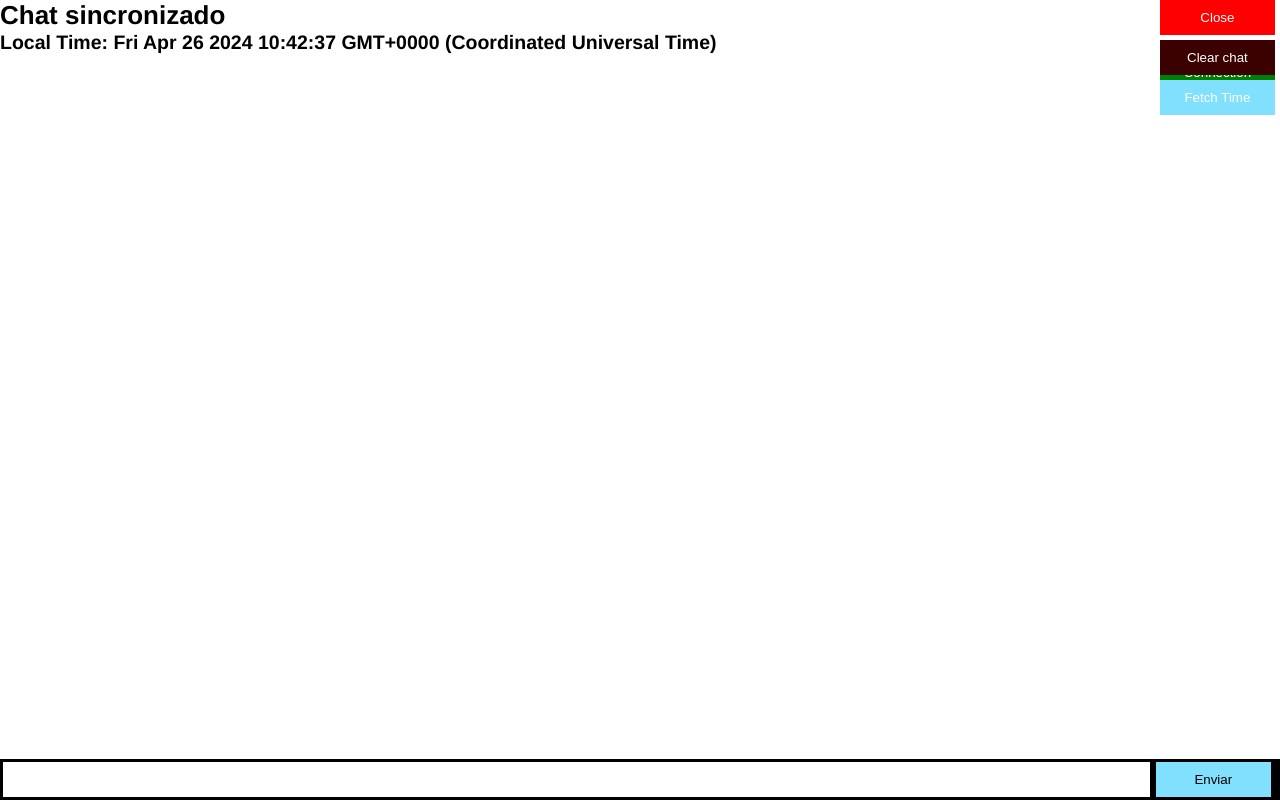
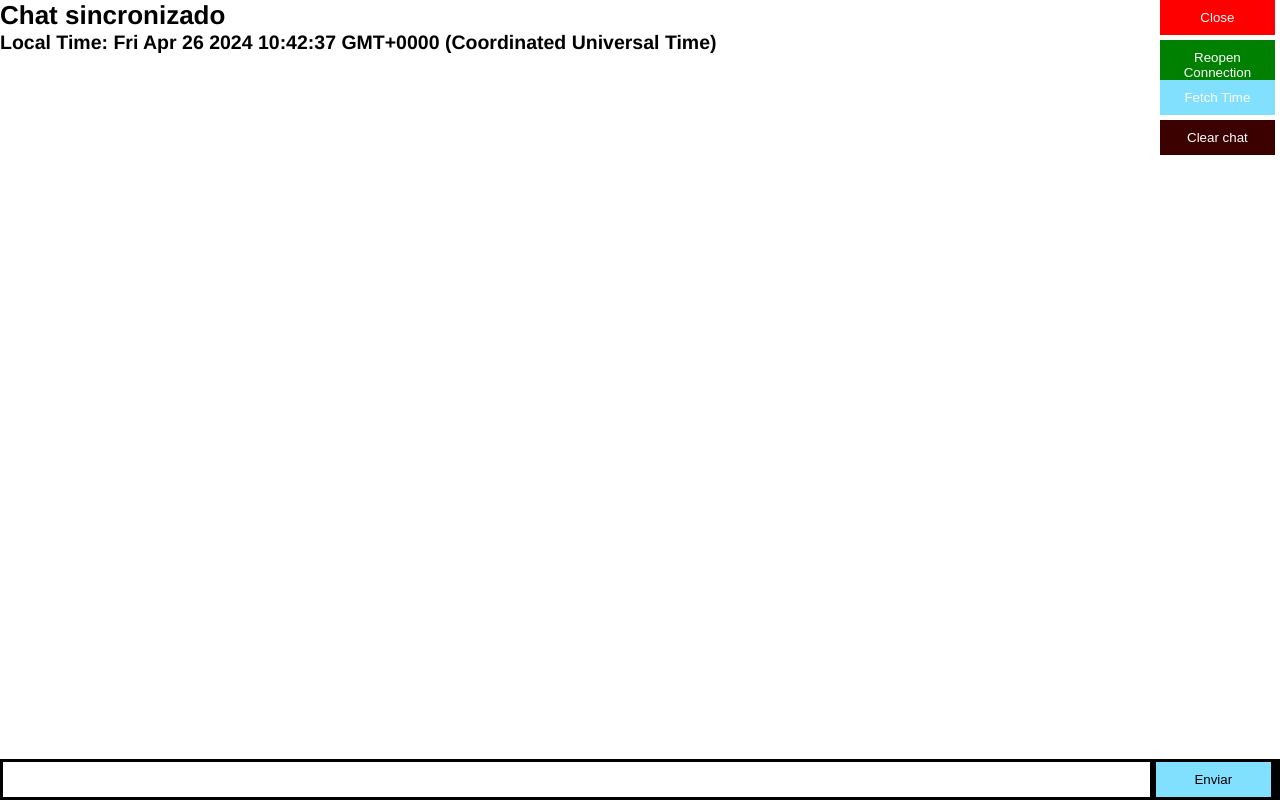
Before and after one commit to Josojmf/Practica_5_Distribuidos, a website: page src/index.html in a window 1280 px wide. Drawn offline with nearby package versions, Linux system fonts and the light colour scheme; no server answers.

Commit message:
clear chat added

```diff
--- a/src/index.html
+++ b/src/index.html
@@ -68,7 +68,7 @@
     #clearButton {
       position: absolute;
       cursor: pointer;
-      top: 5%;
+      top: 15%;
       right: 5px;
       width: 9%;
 
```
